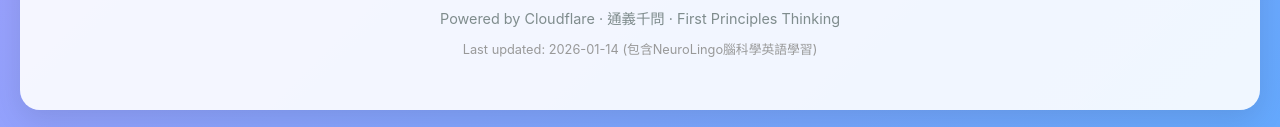
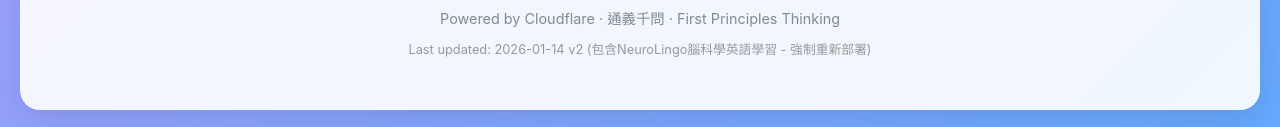
Before and after one commit to yhliang1648-cmyk/auto-knowledge-point, a website: page portal.html in a window 1280 px wide. Shown: the part 3044-3171 px from the top of the page. Drawn offline with Linux system fonts and the light colour scheme.

Commit message:
chore: trigger redeploy with NeuroLingo

```diff
--- a/portal.html
+++ b/portal.html
@@ -527,7 +527,7 @@
                 Powered by Cloudflare · 通義千問 · First Principles Thinking
             </p>
             <p style="margin-top: 5px; font-size: 0.8rem; color: #999;">
-                Last updated: 2026-01-14 (包含NeuroLingo腦科學英語學習)
+                Last updated: 2026-01-14 v2 (包含NeuroLingo腦科學英語學習 - 強制重新部署)
             </p>
         </footer>
     </div>
```
